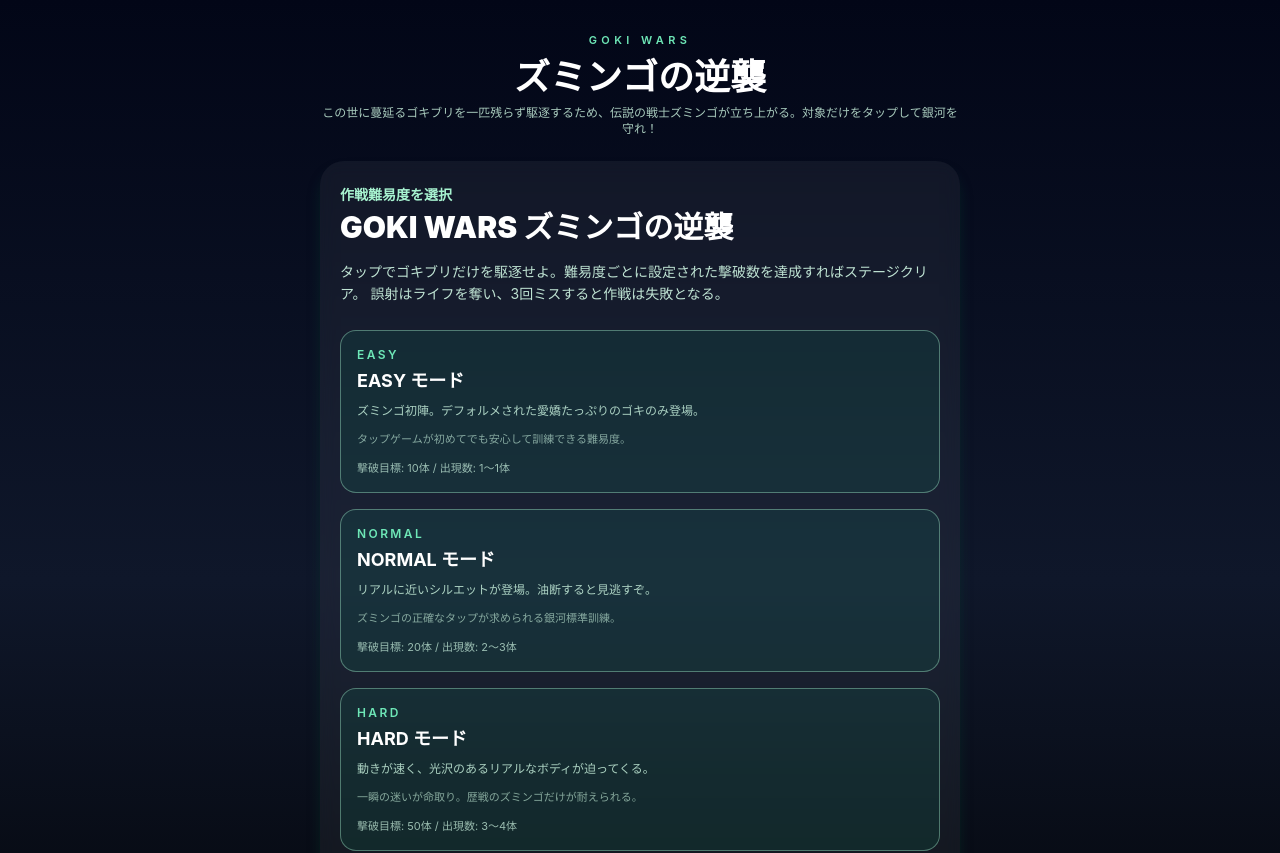
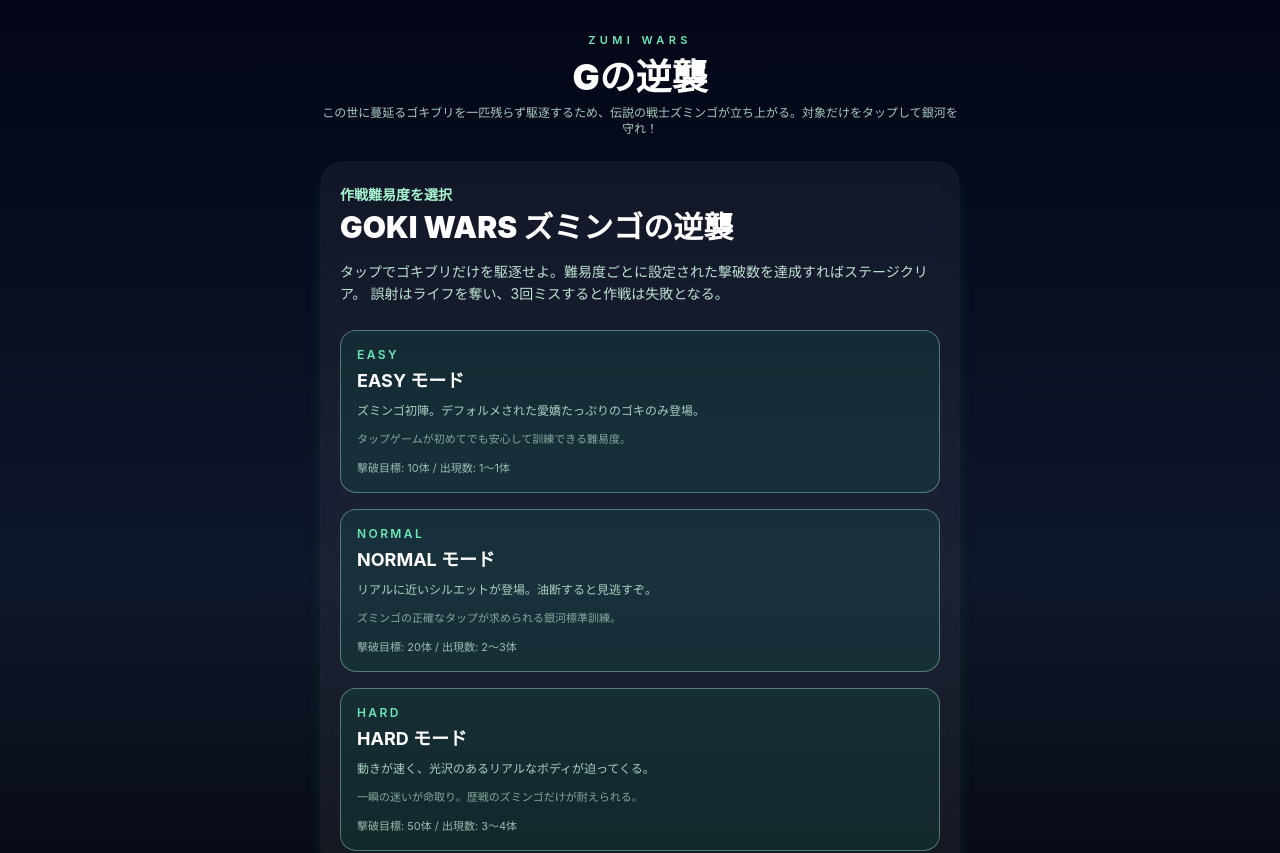
Before and after one commit to rfkdm1011/goki_care, a React (Vite) app: page / in a window 1280 px wide. Shown: the top 853 px of the page. Built offline with nearby package versions, Linux system fonts and the light colour scheme.

Commit message:
Update App.jsx

```diff
--- a/src/App.jsx
+++ b/src/App.jsx
@@ -605,8 +605,8 @@ export default function App() {
     <div className={appClassName}>
       <div className="mx-auto flex min-h-screen w-full max-w-2xl flex-col gap-6 px-4 py-8">
         <header className="space-y-2 text-center">
-          <p className="text-[11px] font-semibold uppercase tracking-[0.4em] text-emerald-300">GOKI WARS</p>
-          <h1 className="text-3xl font-black text-white sm:text-4xl">ズミンゴの逆襲</h1>
+          <p className="text-[11px] font-semibold uppercase tracking-[0.4em] text-emerald-300">ZUMI WARS</p>
+          <h1 className="text-3xl font-black text-white sm:text-4xl">Gの逆襲</h1>
           <p className="text-xs text-emerald-100/80">
             この世に蔓延るゴキブリを一匹残らず駆逐するため、伝説の戦士ズミンゴが立ち上がる。対象だけをタップして銀河を守れ！
           </p>
```
